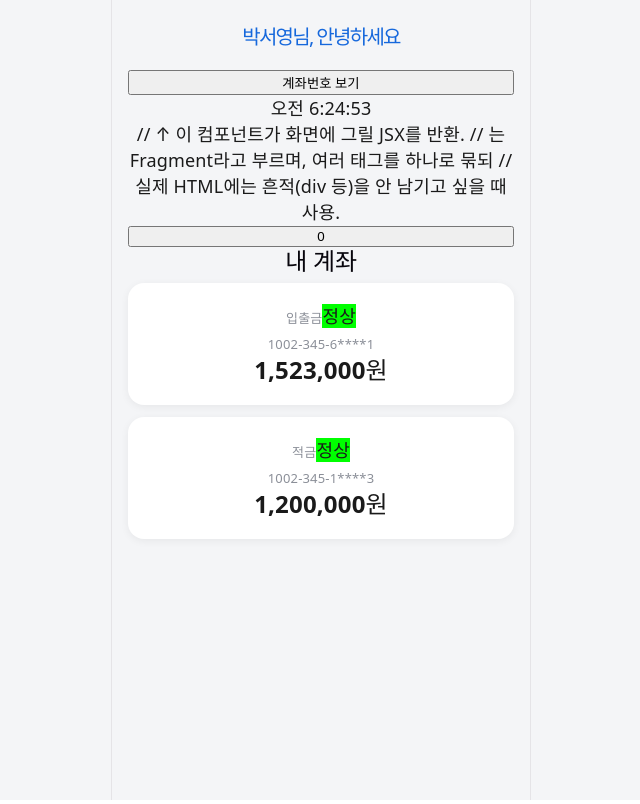
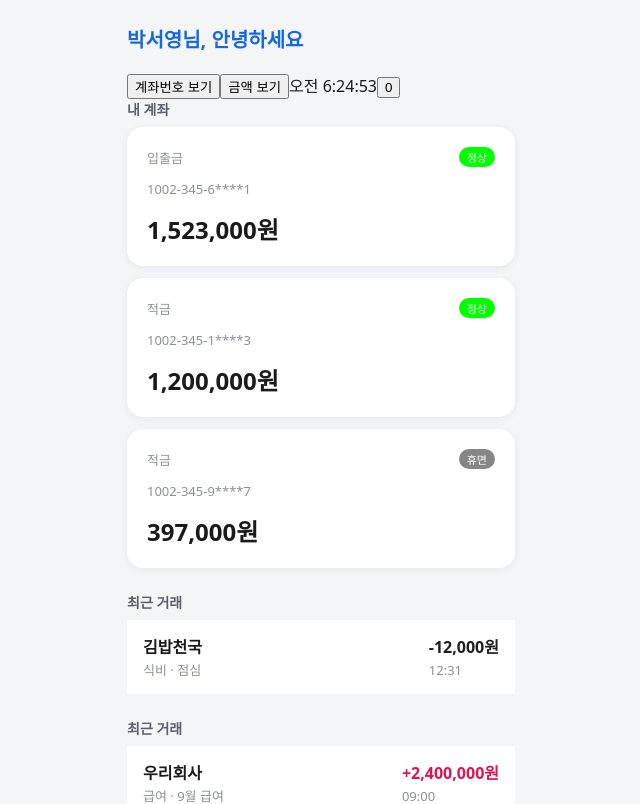
Before and after one commit to Mymyseoyoung/woori-wonit-02-react, a React (Vite) app: page / in a window 1280 px wide. Shown: the top 804 px of the page, without its empty margins (319-959 px from the left). Built offline with nearby package versions, Linux system fonts and the light colour scheme.

Commit message:
feat: TransactionRow 관련 미션 A-1/A-2 완료

```diff
--- a/src/App.jsx
+++ b/src/App.jsx
@@ -6,6 +6,7 @@ import Panel from './components/Panel.jsx'
 import AccountCard  from './components/AccountCard.jsx'
 import Header from './components/Header.jsx'
 import Counter from './components/Counter.jsx'
+import TransactionRow from './components/TransactionRow.jsx'
 // 02_html기초.html 안에 만들었던 계좌카드의 css를 가져와서
 // 아래에 있는 카드를 좀더 그럴듯하게 꾸며보세요.
 // 실제로 사용될 화면을 그립니다.
@@ -41,9 +42,52 @@ function App() {
     },
   ]
 
+  const transactions = [
+  {
+    txId: 1,
+    accountId: 1,
+    txType: "출금",
+    amount: 12000,
+    balanceAfter: 1511000,
+    category: "식비",
+    memo: "점심",
+    counterparty: "김밥천국",
+    txDatetime: "2026-09-02T12:31:00",
+  },
+  {
+    txId: 2,
+    accountId: 1,
+    txType: "입금",
+    amount: 2400000,
+    balanceAfter: 3911000,
+    category: "급여",
+    memo: "9월 급여",
+    counterparty: "우리회사",
+    txDatetime: "2026-09-01T09:00:00",
+  },
+  {
+    txId: 3,
+    accountId: 1,
+    txType: "출금",
+    amount: 45000,
+    balanceAfter: 3866000,
+    category: "쇼핑",
+    memo: "운동화",
+    counterparty: "무신사",
+    txDatetime: "2026-08-31T20:14:00",
+  },
+]
+
   // flag 변수: 깃발을 들어서 교통량을 제어하는 것처럼 이 변수의 역할은 특정 로직을 끄거나 켜거나 밖에 없기 때문에
   // flag 변수를 사용할 때는 default 값을 false로 만들고 시작하는 로직을 권장
    const [showFullNo, setShowFullNo] = useState(false);
+   //금액 보기
+
+     // 실습!
+  // showAmount 버튼의 클릭 여부에 따라 AccoutCard의 금액이 보이거나 보이지 않도록
+  // prop으로 새로 생긴 변수를 넘겨보세요
+   const [showAmount, setShowAmount] = useState(false);
+
   //     ↑현재 값      ↑바꾸는 함수              ↑처음값
 
 
@@ -57,7 +101,10 @@ function App() {
      <button onClick={() => setShowFullNo(!showFullNo)}>
       {showFullNo ? "계좌번호 숨기기" : "계좌번호 보기"}
     </button>
-    {console.log(showFullNo)}
+
+    <button onClick={()=> setShowAmount(!showAmount)}>
+      {showAmount ? "금액 숨기기" : "금액 보기"}
+    </button>
     <Clock />
     <Counter/>
     {/* class 는 JS의 예약어이므로 JSX에서는 className으로 대신 사용합니다.*/}
@@ -69,7 +116,8 @@ function App() {
                   accountType={accounts[0].accountType}
                   balance={accounts[0].balance}
                   status={accounts[0].status}
-                  showFullNo={showFullNo} />
+                  showFullNo={showFullNo}
+                  showAmount={showAmount} />
 
       {/*두번째 AccountCard가 출력되도록 accounts[1] dict의 값과 매핑해주세요.*/}
 
@@ -77,9 +125,45 @@ function App() {
                   accountType={accounts[1].accountType}
                   balance={accounts[1].balance}
                   status={accounts[1].status}
-                  showFullNo={showFullNo} />
+                  showFullNo={showFullNo}
+                  showAmount={showAmount} />
 
       {/*세번째 AccountCard가 출력되도록 accounts[2] dict의 값과 매핑해주세요.*/}
+      <AccountCard accountNo={accounts[2].accountNo}
+                  accountType={accounts[2].accountType}
+                  balance={accounts[2].balance}
+                  status={accounts[2].status}
+                  showFullNo={showFullNo}
+                  showAmount={showAmount} />
+
+    </Panel>
+
+    <Panel title="최근 거래">
+      <TransactionRow txType={transactions[0].txType}
+                      amount={transactions[0].amount}
+                      counterparty={transactions[0].counterparty}
+                      memo={transactions[0].memo}
+                      category={transactions[0].category}
+                      txDatetime={transactions[0].txDatetime} />
+
+    </Panel>
+     <Panel title="최근 거래">
+      <TransactionRow txType={transactions[1].txType}
+                      amount={transactions[1].amount}
+                      counterparty={transactions[1].counterparty}
+                      memo={transactions[1].memo}
+                      category={transactions[1].category}
+                      txDatetime={transactions[1].txDatetime} />
+
+    </Panel>
+     <Panel title="최근 거래">
+      <TransactionRow txType={transactions[2].txType}
+                      amount={transactions[2].amount}
+                      counterparty={transactions[2].counterparty}
+                      memo={transactions[2].memo}
+                      category={transactions[2].category}
+                      txDatetime={transactions[2].txDatetime} />
+
     </Panel>
     </>
   );
--- a/src/components/AccountCard.jsx
+++ b/src/components/AccountCard.jsx
@@ -1,16 +1,19 @@
 // components/AccountCard.jsx
 import StatusBadge from "./StatusBadge.jsx";
-import { formatWon, maskAccountNo } from "../utils/format";
+import { formatWon, maskAccountNo,formatWonMasked } from "../utils/format";
 
-function AccountCard({ accountNo, accountType, balance, status, showFullNo }) {
+function AccountCard({ accountNo, accountType, balance, status, showFullNo,showAmount }) {
   return (
     <div className="card">
+          {/* console.log('❤️', showAmount) */}
       <div className="row">
         <span className="muted">{accountType}</span>
         <StatusBadge status={status} />
       </div>
            <p className="muted">{showFullNo ? accountNo : maskAccountNo(accountNo)}</p>
-      <strong className="balance">{formatWon(balance)}</strong>
+      <strong className="balance">
+       { formatWonMasked(balance, showAmount) }
+      </strong>
     </div>
   );
 }
--- a/src/components/Counter.jsx
+++ b/src/components/Counter.jsx
@@ -24,9 +24,9 @@ function Counter(){
 
 
 return (<>
-    // ↑ 이 컴포넌트가 화면에 그릴 JSX를 반환.
+   {/* // ↑ 이 컴포넌트가 화면에 그릴 JSX를 반환.
     // <> </> 는 Fragment라고 부르며, 여러 태그를 하나로 묶되
-    // 실제 HTML에는 흔적(div 등)을 안 남기고 싶을 때 사용.
+    // 실제 HTML에는 흔적(div 등)을 안 남기고 싶을 때 사용.*/}
 
 <button onClick={()=>setCount(count+1)}>{count}</button>
 {/* ↑ 클릭 가능한 버튼을 렌더링.
--- /dev/null
+++ b/src/components/TransactionRow.jsx
@@ -0,0 +1,27 @@
+import { formatWonMasked } from "../utils/format.js"
+
+// 거래 내역 한 줄을 보여주는 컴포넌트
+function TransactionRow({ txType, amount, category, memo, counterparty, txDatetime, hideAmount }) {
+  return (
+    <div className="tx-row">
+      <div>
+        <strong>{counterparty}</strong>
+        <br />
+        <span className="muted">
+          {category} · {memo}
+        </span>
+      </div>
+      <div>
+        <strong className={txType === "입금" ? "amount-in" : "amount-out"}>
+          {/* 금액을 숨긴 상태에서는 +/- 부호도 함께 가려서 보여줍니다. */}
+          {hideAmount ? "" : txType === "입금" ? "+" : "-"}
+          {formatWonMasked(amount, hideAmount)}
+        </strong>
+        <br />
+        <span className="muted">{txDatetime.slice(11, 16)}</span>
+      </div>
+    </div>
+  )
+}
+
+export default TransactionRow
--- a/src/index.css
+++ b/src/index.css
@@ -1,111 +1,208 @@
+/* src/index.css */
+/* 우리WON뱅킹 미니 - 공통 스타일 */
+
+/* index.css와 App.css 중에는 무엇이 우선하게 될까요?
+   CSS 캐스케이드는 !important → 명시도 → 소스 순서로 판단합니다.
+   명시도가 같을 때에 한해, 나중에 로드된 쪽이 이깁니다.
+   보통 main.jsx가 index.css를 먼저 import하므로 App.css가 나중이 됩니다.
+
+   다만 실무에서는 이 순서에 의존하지 않는 편이 안전합니다.
+   번들러 설정이나 코드 스플리팅에 따라 순서가 달라질 수 있어서요.
+   역할을 나눠두면 애초에 충돌이 생기지 않습니다.
+     index.css — 리셋, 폰트, CSS 변수, body나 :root 같은 전역 기반
+     App.css   — 앱 레벨 레이아웃 */
+
+/* 자주 쓰는 색을 변수로 모아뒀습니다. 색을 바꾸고 싶을 때 여기 한 곳만 고치면 됩니다. */
 :root {
-  --text: #6b6375;
-  --text-h: #08060d;
-  --bg: #fff;
-  --border: #e5e4e7;
-  --code-bg: #f4f3ec;
-  --accent: #aa3bff;
-  --accent-bg: rgba(170, 59, 255, 0.1);
-  --accent-border: rgba(170, 59, 255, 0.5);
-  --social-bg: rgba(244, 243, 236, 0.5);
-  --shadow:
-    rgba(0, 0, 0, 0.1) 0 10px 15px -3px, rgba(0, 0, 0, 0.05) 0 4px 6px -2px;
-
-  --sans: system-ui, 'Segoe UI', Roboto, sans-serif;
-  --heading: system-ui, 'Segoe UI', Roboto, sans-serif;
-  --mono: ui-monospace, Consolas, monospace;
-
-  font: 18px/145% var(--sans);
-  letter-spacing: 0.18px;
-  color-scheme: light dark;
-  color: var(--text);
-  background: var(--bg);
-  font-synthesis: none;
-  text-rendering: optimizeLegibility;
-  -webkit-font-smoothing: antialiased;
-  -moz-osx-font-smoothing: grayscale;
-
-  @media (max-width: 1024px) {
-    font-size: 16px;
-  }
-}
-
-@media (prefers-color-scheme: dark) {
-  :root {
-    --text: #9ca3af;
-    --text-h: #f3f4f6;
-    --bg: #16171d;
-    --border: #2e303a;
-    --code-bg: #1f2028;
-    --accent: #c084fc;
-    --accent-bg: rgba(192, 132, 252, 0.15);
-    --accent-border: rgba(192, 132, 252, 0.5);
-    --social-bg: rgba(47, 48, 58, 0.5);
-    --shadow:
-      rgba(0, 0, 0, 0.4) 0 10px 15px -3px, rgba(0, 0, 0, 0.25) 0 4px 6px -2px;
-  }
-
-  #social .button-icon {
-    filter: invert(1) brightness(2);
-  }
+  --brand: #dc1655;
+  --bg: #f4f5f7;
+  --text: #1f1f1f;
+  --muted: #8a8f98;
+  --line: #eceef1;
 }
 
 body {
   margin: 0;
+  background: var(--bg);
+  font-family: system-ui, -apple-system, "Segoe UI", "Apple SD Gothic Neo", "Malgun Gothic", sans-serif;
+  color: var(--text);
 }
 
 #root {
-  width: 1126px;
-  max-width: 100%;
+  max-width: 420px;
   margin: 0 auto;
-  text-align: center;
-  border-inline: 1px solid var(--border);
-  min-height: 100svh;
-  display: flex;
-  flex-direction: column;
+  padding: 24px 16px 60px;
   box-sizing: border-box;
 }
 
-h1,
-h2 {
-  font-family: var(--heading);
-  font-weight: 500;
-  color: var(--text-h);
+h1 {
+  color: var(--brand);
+  font-size: 20px;
+  margin: 0 0 20px;
 }
 
-h1 {
-  font-size: 56px;
-  letter-spacing: -1.68px;
-  margin: 32px 0;
-  @media (max-width: 1024px) {
-    font-size: 36px;
-    margin: 20px 0;
-  }
+/* 헤더 안에 시계가 들어오면서 아래 내용과 붙어 보이지 않도록 여백을 줍니다. */
+header {
+  margin-bottom: 16px;
 }
-h2 {
-  font-size: 24px;
-  line-height: 118%;
-  letter-spacing: -0.24px;
-  margin: 0 0 8px;
-  @media (max-width: 1024px) {
-    font-size: 20px;
-  }
-}
-p {
+
+header h1 {
   margin: 0;
 }
 
-code,
-.counter {
-  font-family: var(--mono);
-  display: inline-flex;
-  border-radius: 4px;
-  color: var(--text-h);
+/*  !important 로 꼭 지켜야되는 속성들을 CSS에서 막아줄 수 있습니다.
+    하지만 권장되지는 않는다 */
+.card {
+  background: #d85353;
+  border-radius: 16px;
+  box-shadow: 0 2px 8px rgba(0, 0, 0, 0.06);
+  padding: 20px;
+  margin-bottom: 12px;
 }
 
-code {
-  font-size: 15px;
-  line-height: 135%;
-  padding: 4px 8px;
-  background: var(--code-bg);
+.balance {
+  font-size: 22px;
+  font-weight: 700;
 }
+
+.muted {
+  color: var(--muted);
+  font-size: 13px;
+}
+
+/* 좌우로 벌려서 정렬할 때 쓰는 공통 클래스 */
+.row {
+  display: flex;
+  justify-content: space-between;
+  align-items: center;
+}
+
+/* 계좌 상태를 보여주는 작은 알약 모양 배지 */
+.badge {
+  display: inline-block;
+  color: #ffffff;
+  font-size: 11px;
+  padding: 2px 8px;
+  border-radius: 999px;
+}
+
+/* 제목이 있는 섹션(패널) */
+.panel {
+  margin-bottom: 24px;
+}
+
+.panel h2 {
+  font-size: 14px;
+  color: #5a6069;
+  margin: 0 0 8px;
+}
+
+/* 맨 위 총 자산 카드 */
+.total {
+  background: var(--brand);
+  color: #ffffff;
+  border-radius: 16px;
+  padding: 20px;
+  margin-bottom: 20px;
+}
+
+.total .muted {
+  color: rgba(255, 255, 255, 0.7);
+  font-size: 12px;
+}
+
+.total .balance {
+  color: #ffffff;
+}
+
+/* 거래 내역 한 줄 */
+.tx-row {
+  display: flex;
+  justify-content: space-between;
+  background: #ffffff;
+  padding: 14px 16px;
+  border-bottom: 1px solid var(--line);
+}
+
+.tx-row:last-child {
+  border-bottom: none;
+}
+
+.amount-in {
+  color: var(--brand);
+}
+
+.amount-out {
+  color: var(--text);
+}
+
+/* 화면 맨 위 버튼 줄 (계좌번호 토글, 금액 토글) */
+.toolbar {
+  display: flex;
+  gap: 8px;
+  justify-content: flex-end;
+  margin-bottom: 12px;
+}
+
+/* S4: 계좌 카드 안 버튼들이 들어가는 영역 */
+.card-actions {
+  margin-top: 12px;
+  display: flex;
+  gap: 8px;
+}
+
+/* 기본 버튼 - 배경이 채워진 형태 */
+.btn {
+  background: var(--brand);
+  color: #ffffff;
+  border: none;
+  border-radius: 10px;
+  padding: 10px 14px;
+  cursor: pointer;
+  font-size: 14px;
+}
+
+.btn:disabled {
+  background: #c9ced6;
+  cursor: not-allowed;
+}
+
+/* 테두리만 있는 버튼 - 토글 버튼에 사용 */
+.btn-ghost {
+  background: transparent;
+  color: var(--brand);
+  border: 1px solid var(--brand);
+}
+
+/* 필터 칩들을 감싸는 줄 */
+.chips {
+  display: flex;
+  gap: 6px;
+  flex-wrap: wrap;
+  margin-bottom: 10px;
+}
+
+/* 필터 칩 하나 */
+.chip {
+  background: #ffffff;
+  border: 1px solid var(--line);
+  border-radius: 999px;
+  padding: 6px 12px;
+  font-size: 13px;
+  cursor: pointer;
+  color: var(--muted);
+}
+
+/* 현재 선택된 칩 */
+.chip.on {
+  background: var(--brand);
+  color: #ffffff;
+  border-color: var(--brand);
+}
+
+/* 필터링된 거래 건수와 합계를 보여주는 요약 줄 */
+.summary {
+  font-size: 13px;
+  color: var(--muted);
+  margin-bottom: 8px;
+}
```
